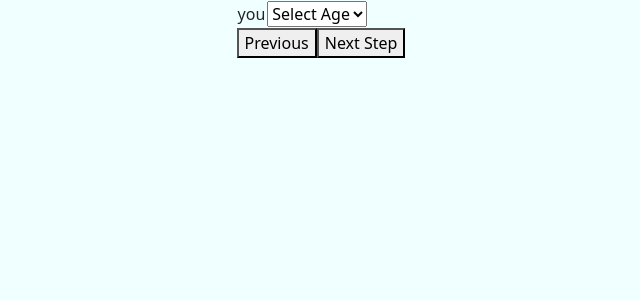
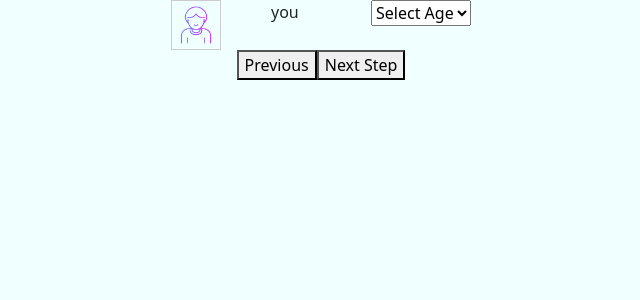
Before and after one commit to policy4us/new, a React (Vite) app: page /age in a window 1280 px wide. Shown: the top 300 px of the page, without its empty margins (319-959 px from the left). Built offline with nearby package versions, Linux system fonts and the light colour scheme.

Commit message:
image displayed

```diff
--- a/src/Age.jsx
+++ b/src/Age.jsx
@@ -2,7 +2,13 @@ import { useContext, useEffect } from "react"
 import { FormContext } from "./FormContext"
 import { Link, useNavigate } from "react-router-dom";
 import { useState } from "react";
-
+import mothericon from './assets/mother-icon.png'
+import fathericon from './assets/father-icon.png'
+import maleicon from './assets/male-icon.png'
+import femaleicon from './assets/female-icon.png'
+import daughtericon from './assets/daughter-icon.png'
+import sonicon from './assets/son-icon.png'
+import Display from "./Display";
 const Age = () => {
   const{selectedMembers,setSelectedMembers,setFatherAge,setMotherAge,setSpouseAge,setSon1Age,setSon2Age,setSon3Age,setSon4Age,setDaughter1Age,setDaughter2Age,setDaughter3Age,setDaughter4Age,setYouAge,motherAge,fatherAge,son1Age,son2Age,son3Age,son4Age,daughter1Age,daughter2Age,daughter3Age,daughter4Age,spouseAge,youAge}=useContext(FormContext)
   const [gap,setGap]=useState('')
@@ -166,31 +172,41 @@ const Age = () => {
     console.log(newArr);
   }
   }
-
+  const column='1fr 1fr 1fr'
 
   return (
     <div>
       <form onSubmit={handleFormSubmit}>
         {selectedMembers.map((member,index) =>
         <>
-        <table>
-           <tbody>
-              <tr key={index}>
-                {member.relation==='self'?<td>you</td>:<td>{member.relation}</td>}
-                <td>
+              <div key={index} style={{display:'grid',gridTemplateColumns:column}}>
+              {member.relation === 'son2' && <img src={sonicon} alt="" />}
+              {member.relation === 'son3' && <img src={sonicon} alt="" />}
+              {member.relation === 'son4' && <img src={sonicon} alt="" />}
+              {member.relation === 'daughter1' && <img src={daughtericon} alt="" />}
+              {member.relation === 'daughter2' && <img src={daughtericon} alt="" />}
+              {member.relation === 'daughter3' && <img src={daughtericon} alt="" />}
+              {member.relation === 'daughter4' && <img src={daughtericon} alt="" />}
+              {member.relation === 'father' && <img src={fathericon} alt="" />}
+              {member.relation === 'mother' && <img src={mothericon} alt="" />}
+              {(member.relation === 'spouse' && member.gender==='female' )&&<img src={femaleicon} alt="" />}
+              {(member.relation === 'spouse' && member.gender==='male' )&&<img src={maleicon} alt="" />}
+              {(member.relation === 'self' && member.gender==='female' )&&<img src={femaleicon} alt="" />}
+              {(member.relation === 'self' && member.gender==='male' )&&<img src={maleicon} alt="" />}
+              {member.relation === 'son1' && <img src={sonicon} alt="" />}
+                {member.relation==='self'?<span>you</span>:<span>{member.relation}</span>}
+                <div>
                 <select value={member.age} onChange={(e) => handleAgeChange(index,e)} required>
                     <option value="">Select Age</option>
                     {renderAgeOptions(member.relation)}</select>
-                </td>
-              </tr>
-           </tbody>
-        </table>
+                </div>
+              </div>
         </>
         )}
         {gap===1&&<span>Age between your child and you and your spouce must be atleast 18 years old</span>
         }
         {gap===2&&<span>You and your parents must be atleast 18 years old</span>}
-        <div>
+        <div className="text-center">
             <Link to="/display"><button >Previous</button></Link>
            <button type ="submit">Next Step</button>
        </div>
--- a/src/App.css
+++ b/src/App.css
@@ -99,3 +99,8 @@ img.selected {
 .hide {
   visibility: hidden;
 }
+.gid{
+  display: grid;
+  grid-template-columns: 1fr 1 fr 1fr;
+  grid-template-rows: auto;
+}
--- a/src/Display.jsx
+++ b/src/Display.jsx
@@ -70,7 +70,7 @@ const Display = () => {
               className="checkbox-input"
             />
             <label htmlFor="youCheckbox" className="checkbox-label d-flex flex-column justify-content-center align-items-center">
-              <img src={maleicon} alt="You" className="checkbox-image" />
+              <img src={gender==='male'?maleicon:femaleicon} alt="You" className="checkbox-image" />
               You
             </label>
           </div>
--- a/src/FormContext.jsx
+++ b/src/FormContext.jsx
@@ -5,6 +5,7 @@ export const FormContext = createContext();
 export const FormProvider = ({ children }) => {
     const [gender, setGender] = useState('male');
     const [you, setYou] = useState('you');
+    const [youGender, setYouGender] = useState('')
     const [mother, setMother] = useState('');
     const [father, setFather] = useState('');
     const [son4, setSon4] = useState('');
@@ -74,6 +75,10 @@ export const FormProvider = ({ children }) => {
         const storedYourName = localStorage.getItem('yourName');
         const storedFatherPincode = localStorage.getItem('fatherPincode');
         const storedContactForm = localStorage.getItem('contactForm');
+        const storedYouGender = localStorage.getItem('yourGender');
+        if(storedYouGender){
+          setYouGender(storedYouGender);
+        }
         if(storedSamePincode){
           setSamePincode(storedSamePincode);
         }
@@ -189,6 +194,7 @@ export const FormProvider = ({ children }) => {
       }, []);
 
       useEffect(() => {
+        localStorage.setItem('youGender',youGender)
         localStorage.setItem('samePincode',samePincode)
         localStorage.setItem('mobileNumber',mobileNumber);
         localStorage.setItem('yourName',yourName);
@@ -223,7 +229,7 @@ export const FormProvider = ({ children }) => {
         localStorage.setItem('sonCount', sonCount);
         localStorage.setItem('daughterCount',daughterCount);
         localStorage.setItem('selectedMembers', JSON.stringify(selectedMembers));
-      }, [gender,you,mother,father,son4,son1,son2,son3,daughter4,daughter1,daughter2,daughter3,spouse,motherAge,fatherAge,son4Age,daughter4Age,spouseAge,youAge,son1Age,son2Age,son3Age,daughter1Age,daughter2Age,daughter3Age,sonCount,daughterCount  ,selectedMembers,pincode,mobileNumber,fatherPincode,yourName,contactForm,samePincode]);
+      }, [gender,you,mother,father,son4,son1,son2,son3,daughter4,daughter1,daughter2,daughter3,spouse,motherAge,fatherAge,son4Age,daughter4Age,spouseAge,youAge,son1Age,son2Age,son3Age,daughter1Age,daughter2Age,daughter3Age,sonCount,daughterCount  ,selectedMembers,pincode,mobileNumber,fatherPincode,yourName,contactForm,samePincode,youGender]);
 
       const handleGenderChange = (event) => {
         const selectedGender = event.target.value;
```
